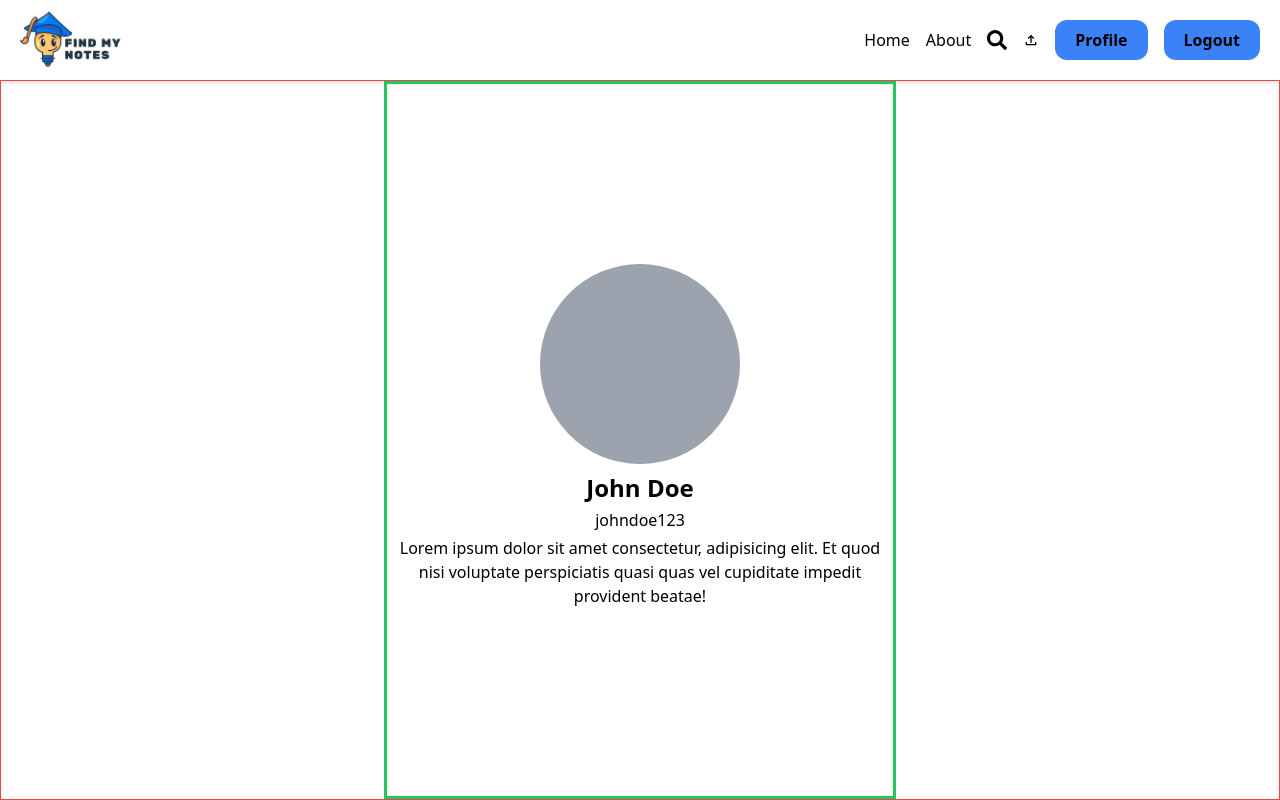
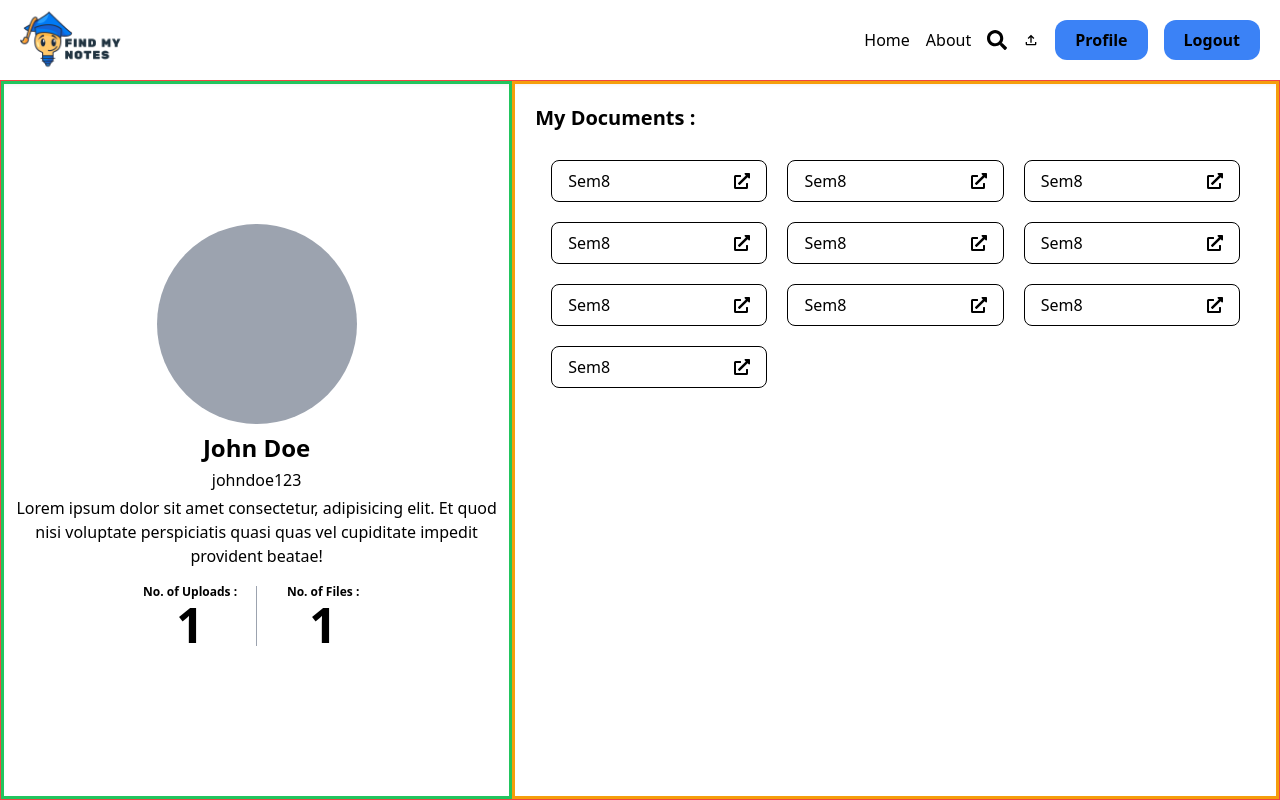
Before and after one commit to BardavalGovind/Make_Your_Notes, a React (Vite) app in the folder client/: page /profile in a window 1280 px wide. Built offline with nearby package versions, Linux system fonts and the light colour scheme.

Commit message:
profile page completed

```diff
--- a/client/src/pages/Profile.jsx
+++ b/client/src/pages/Profile.jsx
@@ -1,4 +1,5 @@
 import React from 'react'
+import { FaExternalLinkAlt } from 'react-icons/fa';
 
 const Profile = () => {
   return (
@@ -24,8 +25,44 @@ const Profile = () => {
             </div>
         </div>
 
+        <div className='flex items-center justify-center gap-4'>
+            <div className='grid h-[80px] w-[100px] place-content-center'>
+                <p className='text-center text-[12px] font-bold'>
+                    No. of Uploads :
+                </p>
+                <p className='text-center text-5xl font-black'>1</p>
+            </div>
+            <span className='h-[60px] w-[1px] bg-gray-400'/>
+            <div className='grid h-[80px] w-[100px]
+            place-content-center'>
+                <p className='text-center text-[12px] font-bold'>
+                    No. of Files :</p>
+                <p className='text-center text-5xl
+                font-black'>1</p>
+            </div>
+        </div>
       </div>
-      <div className=''></div>
+      <div className='h-auto w-full border-[3px]
+      border-amber-500 p-5 lg:h-full lg:w-[60%]'>
+        <h1 className='mb-3 text-xl
+         font-black'>My Documents :</h1>
+
+        <div className="grid grid-cols-1 gap-5 p-4
+        sm:grid-cols-2 md:grid-cols-3">
+            { Array(10)
+            .fill(true)
+            .map((item, i)=>(
+                    <div
+                    key={i}
+                    className='flex items-center
+                    justify-between border rounded-lg border-black
+                    px-4 py-2 text-black'>
+                        <p className=''> Sem8 </p>
+                        <FaExternalLinkAlt/>
+                    </div>
+            ))}
+        </div>
+      </div>
     </div>
   )
 }
```
